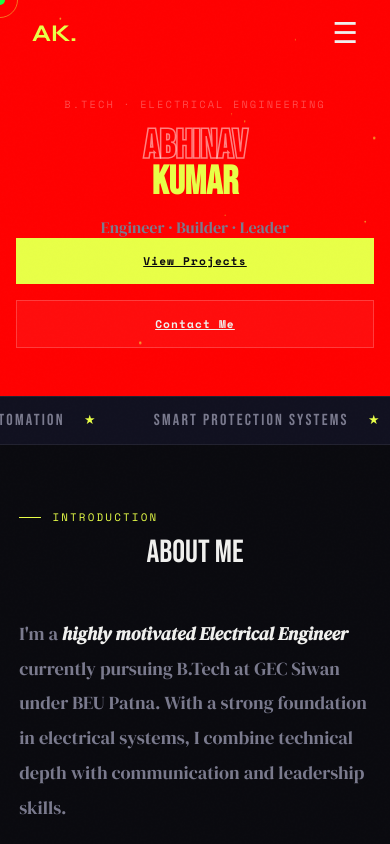
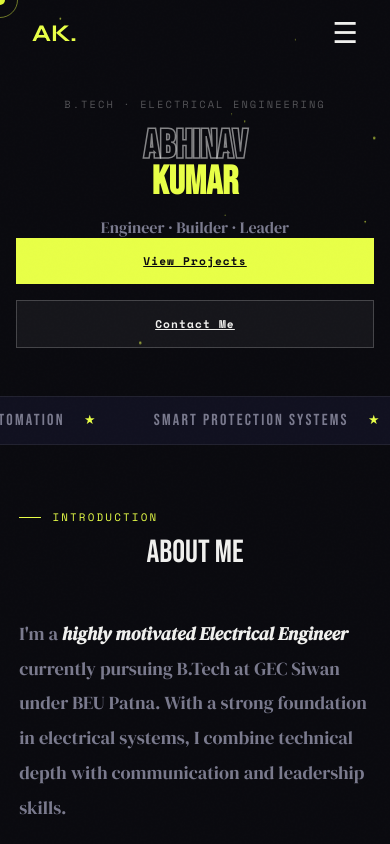
Before and after one commit to MrInnovative7/mrportfolio, a React (Create React App) app: page / in a window 390 px wide. Shown: the top 844 px of the page. Built offline with nearby package versions, Linux system fonts and the light colour scheme.

Commit message:
hero section fix + responsive update

```diff
--- a/src/components/Hero.css
+++ b/src/components/Hero.css
@@ -1,7 +1,3 @@
-body {
-  background: red !important;
-}
-
 .hero {
   min-height: 100vh;
   position: relative;
```
